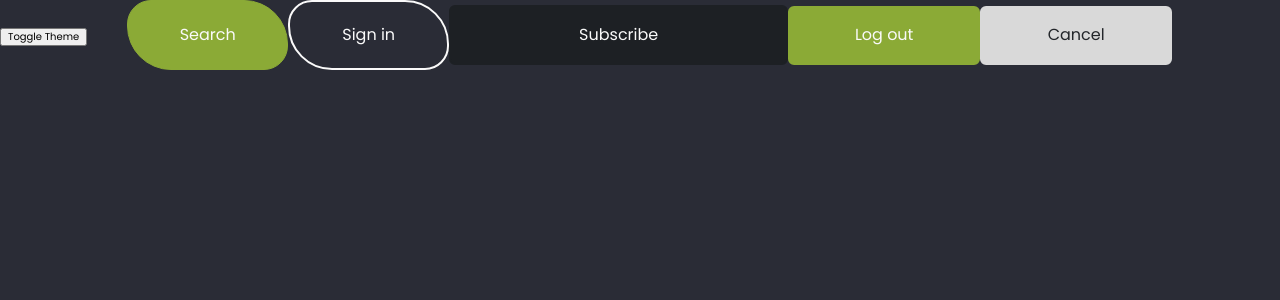
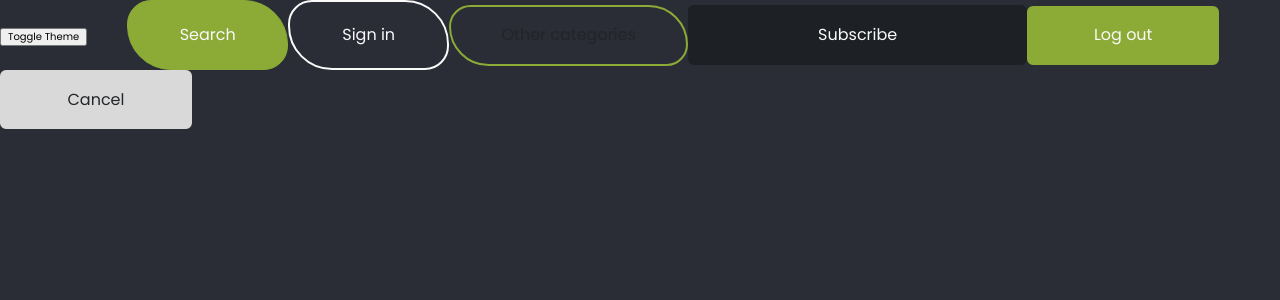
Before and after one commit to pawelrogowski/soYum, a React (Vite) app: page / in a window 1280 px wide. Shown: the top 300 px of the page. Built offline with nearby package versions, Linux system fonts and the light colour scheme.

Commit message:
added button variant

```diff
--- a/src/App.jsx
+++ b/src/App.jsx
@@ -16,7 +16,8 @@ export const App = () => {
 				<ThemeSwitch />
 				<Logo />
 				<Button>Search</Button>
-				<Button $variant="outline">Sign in</Button>
+				<Button $variant="outlineSmall">Sign in</Button>
+				<Button $variant="outlineBig">Other categories</Button>
 				<Button $variant="rectBig">Subscribe</Button>
 				<Button $variant="rectSmall">Log out</Button>
 				<Button $variant="rectSmallDisabled">Cancel</Button>
--- a/src/components/Button/Buttons.styled.js
+++ b/src/components/Button/Buttons.styled.js
@@ -30,38 +30,58 @@ export const Button = styled.button`
 		border: 0.1rem solid ${({ theme }) => theme.button.base.borderActive};
 	}
 
-	${(props) =>
-		props.$variant === "outline"
+	${({ $variant, theme }) =>
+		$variant === "outlineSmall"
 			? css`
-					background-color: ${props.theme.button.outline.bgIdle};
-					border: 0.2rem solid ${props.theme.button.outline.borderIdle};
-					color: ${props.theme.button.outline.fontColorIdle};
+					background-color: ${theme.button.outlineSmall.bgIdle};
+					border: 0.2rem solid ${theme.button.outlineSmall.borderIdle};
+					color: ${theme.button.outlineSmall.fontColorIdle};
 					&:hover,
 					&:focus {
-						background-color: ${props.theme.button.outline.bgIdle};
-						color: ${props.theme.button.outline.fontColorHover};
-						border: 0.2rem solid ${props.theme.button.outline.borderHover};
+						background-color: ${theme.button.outlineSmall.bgHover};
+						color: ${theme.button.outlineSmall.fontColorHover};
+						border: 0.2rem solid ${theme.button.outlineSmall.borderHover};
 					}
 					&:active {
 						background-color: ${({ theme }) =>
-							theme.button.outline.bgActive};
+							theme.button.outlineSmall.bgActive};
 						border: 0.2rem solid
-							${({ theme }) => theme.button.outline.borderActive};
+							${({ theme }) => theme.button.outlineSmall.borderActive};
 					}
 			  `
-			: props.$variant === "rectBig"
+			: $variant === "outlineBig"
 			? css`
-					background-color: ${props.theme.button.rectBig.bgIdle};
-					border: 0.2rem solid ${props.theme.button.rectBig.borderIdle};
-					color: ${props.theme.button.rectBig.fontColorIdle};
+					background-color: ${theme.button.outlineBig.bgIdle};
+					border: 0.2rem solid ${theme.button.outlineBig.borderIdle};
+					color: ${theme.button.outlineBig.fontColorIdle};
+					min-width: 23.9rem;
+					max-height: 6.1rem;
+					&:hover,
+					&:focus {
+						background-color: ${theme.button.outlineBig.bgHover};
+						color: ${theme.button.outlineBig.fontColorHover};
+						border: 0.2rem solid ${theme.button.outlineBig.borderHover};
+					}
+					&:active {
+						background-color: ${({ theme }) =>
+							theme.button.outlineBig.bgActive};
+						border: 0.2rem solid
+							${({ theme }) => theme.button.outlineBig.borderActive};
+					}
+			  `
+			: $variant === "rectBig"
+			? css`
+					background-color: ${theme.button.rectBig.bgIdle};
+					border: 0.2rem solid ${theme.button.rectBig.borderIdle};
+					color: ${theme.button.rectBig.fontColorIdle};
 					border-radius: 0.6rem;
 					min-width: 33.9rem;
 					height: 6rem;
 					&:hover,
 					&:focus {
-						background-color: ${props.theme.button.rectBig.bgHover};
-						color: ${props.theme.button.rectBig.fontColorHover};
-						border: 0.2rem solid ${props.theme.button.rectBig.borderHover};
+						background-color: ${theme.button.rectBig.bgHover};
+						color: ${theme.button.rectBig.fontColorHover};
+						border: 0.2rem solid ${theme.button.rectBig.borderHover};
 					}
 					&:active {
 						background-color: ${({ theme }) =>
@@ -70,20 +90,19 @@ export const Button = styled.button`
 							${({ theme }) => theme.button.rectBig.borderActive};
 					}
 			  `
-			: props.$variant === "rectSmall"
+			: $variant === "rectSmall"
 			? css`
-					background-color: ${props.theme.button.rectSmall.bgIdle};
-					border: 0.2rem solid ${props.theme.button.rectSmall.borderIdle};
-					color: ${props.theme.button.rectSmall.fontColorIdle};
+					background-color: ${theme.button.rectSmall.bgIdle};
+					border: 0.2rem solid ${theme.button.rectSmall.borderIdle};
+					color: ${theme.button.rectSmall.fontColorIdle};
 					border-radius: 0.6rem;
 					min-width: 19.2rem;
 					height: 5.9rem;
 					&:hover,
 					&:focus {
-						background-color: ${props.theme.button.rectSmall.bgHover};
-						color: ${props.theme.button.rectSmall.fontColorHover};
-						border: 0.2rem solid
-							${props.theme.button.rectSmall.borderHover};
+						background-color: ${theme.button.rectSmall.bgHover};
+						color: ${theme.button.rectSmall.fontColorHover};
+						border: 0.2rem solid ${theme.button.rectSmall.borderHover};
 					}
 					&:active {
 						background-color: ${({ theme }) =>
@@ -92,22 +111,20 @@ export const Button = styled.button`
 							${({ theme }) => theme.button.rectSmall.borderActive};
 					}
 			  `
-			: props.$variant === "rectSmallDisabled"
+			: $variant === "rectSmallDisabled"
 			? css`
-					background-color: ${props.theme.button.rectSmallDisabled.bgIdle};
-					border: 0.2rem solid
-						${props.theme.button.rectSmallDisabled.borderIdle};
-					color: ${props.theme.button.rectSmallDisabled.fontColorIdle};
+					background-color: ${theme.button.rectSmallDisabled.bgIdle};
+					border: 0.2rem solid ${theme.button.rectSmallDisabled.borderIdle};
+					color: ${theme.button.rectSmallDisabled.fontColorIdle};
 					border-radius: 0.6rem;
 					min-width: 19.2rem;
 					height: 5.9rem;
 					&:hover,
 					&:focus {
-						background-color: ${props.theme.button.rectSmallDisabled
-							.bgHover};
-						color: ${props.theme.button.rectSmallDisabled.fontColorHover};
+						background-color: ${theme.button.rectSmallDisabled.bgHover};
+						color: ${theme.button.rectSmallDisabled.fontColorHover};
 						border: 0.2rem solid
-							${props.theme.button.rectSmallDisabled.borderHover};
+							${theme.button.rectSmallDisabled.borderHover};
 					}
 					&:active {
 						background-color: ${({ theme }) =>
--- a/src/styles/themes.js
+++ b/src/styles/themes.js
@@ -41,7 +41,7 @@ export const lightTheme = {
 			fontColorIdle: "#FAFAFA",
 			fontColorHover: "#FAFAFA",
 		},
-		outline: {
+		outlineSmall: {
 			bgIdle: "transparent",
 			bgHover: "transparent",
 			bgActive: "transparent",
@@ -50,6 +50,16 @@ export const lightTheme = {
 			borderActive: "#748d2e",
 			fontColorIdle: "#FAFAFA",
 			fontColorHover: brandColors.main,
+		},
+		outlineBig: {
+			bgIdle: "transparent",
+			bgHover: brandColors.main,
+			bgActive: "transparent",
+			borderIdle: brandColors.main,
+			borderHover: brandColors.main,
+			borderActive: "#748d2e",
+			fontColorIdle: "#22252A",
+			fontColorHover: "#FAFAFA",
 		},
 		rectBig: {
 			bgIdle: brandColors.main,
@@ -103,7 +113,7 @@ export const darkTheme = {
 			fontColorIdle: "#FAFAFA",
 			fontColorHover: "#FAFAFA",
 		},
-		outline: {
+		outlineSmall: {
 			bgIdle: "transparent",
 			bgHover: "transparent",
 			bgActive: "transparent",
@@ -112,6 +122,16 @@ export const darkTheme = {
 			borderActive: "#748d2e",
 			fontColorIdle: "#FAFAFA",
 			fontColorHover: brandColors.main,
+		},
+		outlineBig: {
+			bgIdle: "transparent",
+			bgHover: brandColors.main,
+			bgActive: "transparent",
+			borderIdle: brandColors.main,
+			borderHover: brandColors.main,
+			borderActive: "#748d2e",
+			fontColorIdle: "#22252A",
+			fontColorHover: "#FAFAFA",
 		},
 		rectBig: {
 			bgIdle: "#1d2024",
```
